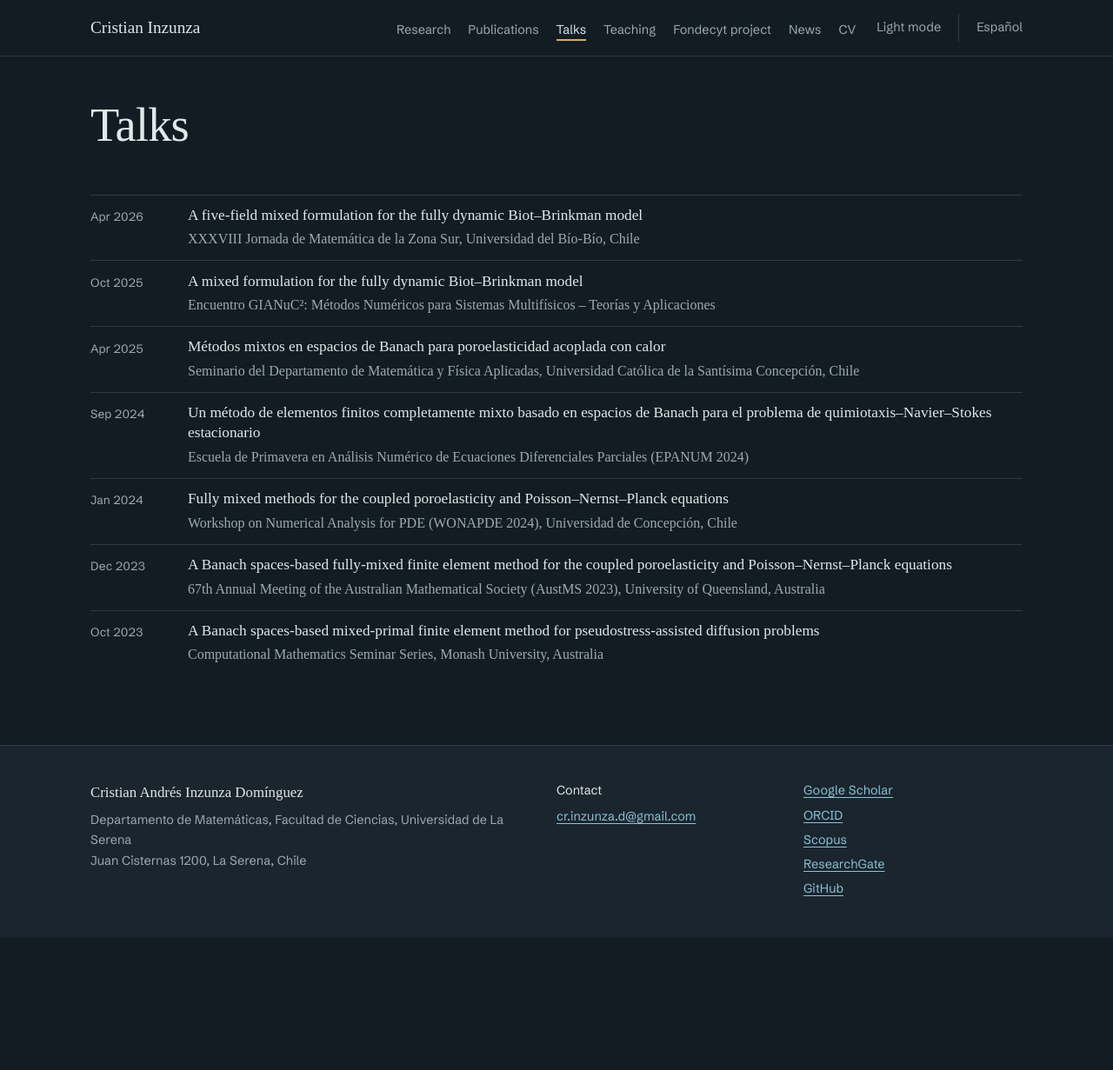
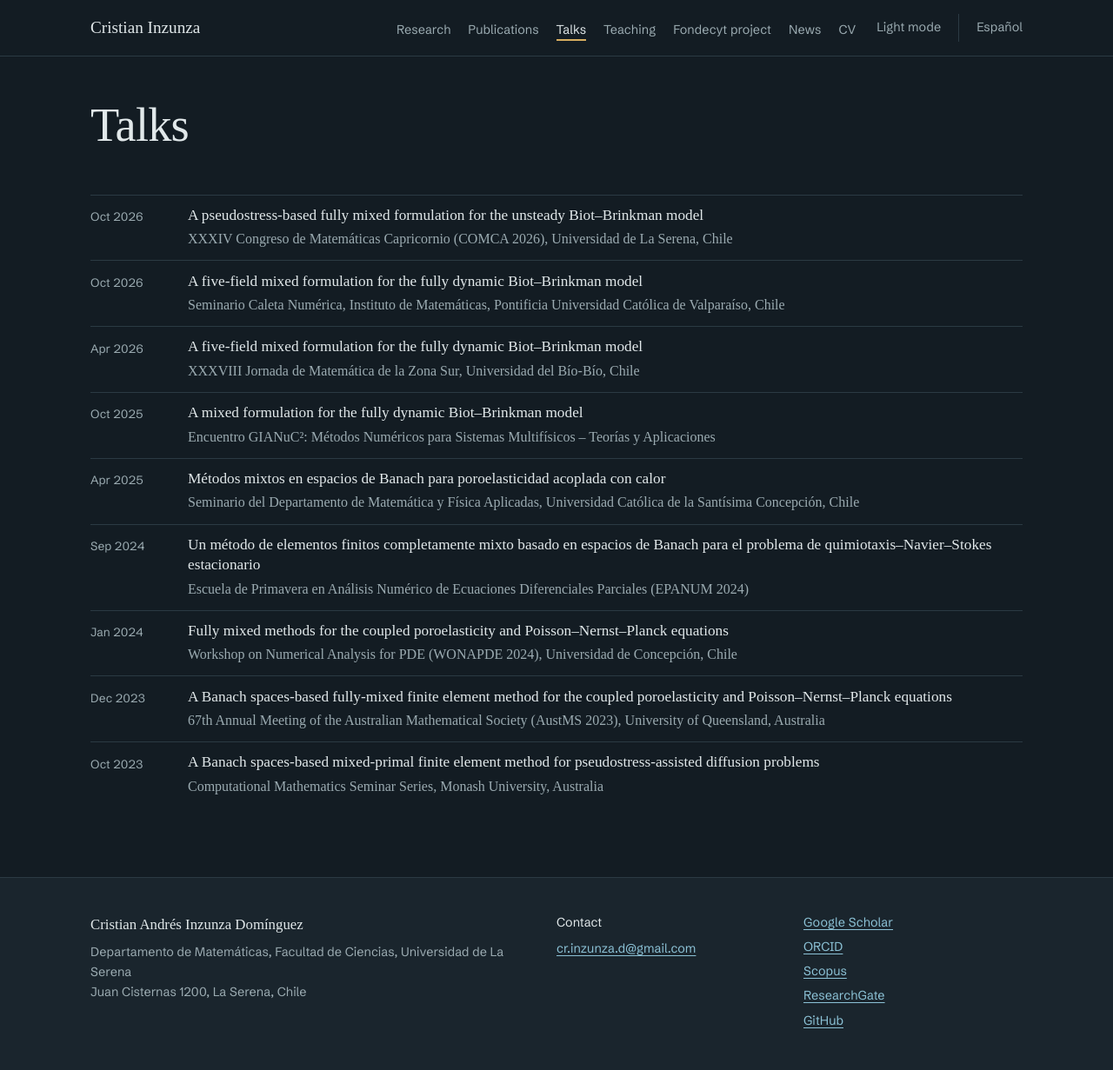
Before and after one commit to Crinzunza/crinzunza.github.io, a Jekyll site: the page built from talks.html, in a window 1280 px wide. Shown: the whole page at 87% size. Built offline with Jekyll 4.4.1, drawn with Linux system fonts in a browser that asks for light colours; some web fonts are replaced; before the commit the page ends 1079 px from its top, so only the background shows below that.

Commit message:
Add COMCA 2026 and Caleta Numérica talks (site and CV)
Co-Authored-By: Claude Opus 5.5 <noreply@anthropic.com>
Claude-Session: https://claude.ai/code/session_01NmkcbZxVKqo5eyoDBFvQtJ

```diff
--- a/_data/talks.yml
+++ b/_data/talks.yml
@@ -1,4 +1,14 @@
 # Newest first. `title` is written in the language the talk was given.
+- date: 2026-10
+  title: "A pseudostress-based fully mixed formulation for the unsteady Biot–Brinkman model"
+  event: "XXXIV Congreso de Matemáticas Capricornio (COMCA 2026)"
+  place: "Universidad de La Serena, Chile"
+
+- date: 2026-10
+  title: "A five-field mixed formulation for the fully dynamic Biot–Brinkman model"
+  event: "Seminario Caleta Numérica, Instituto de Matemáticas"
+  place: "Pontificia Universidad Católica de Valparaíso, Chile"
+
 - date: 2026-04
   title: "A five-field mixed formulation for the fully dynamic Biot–Brinkman model"
   event: "XXXVIII Jornada de Matemática de la Zona Sur"
```
Also changed, not shown: 2 other files.
